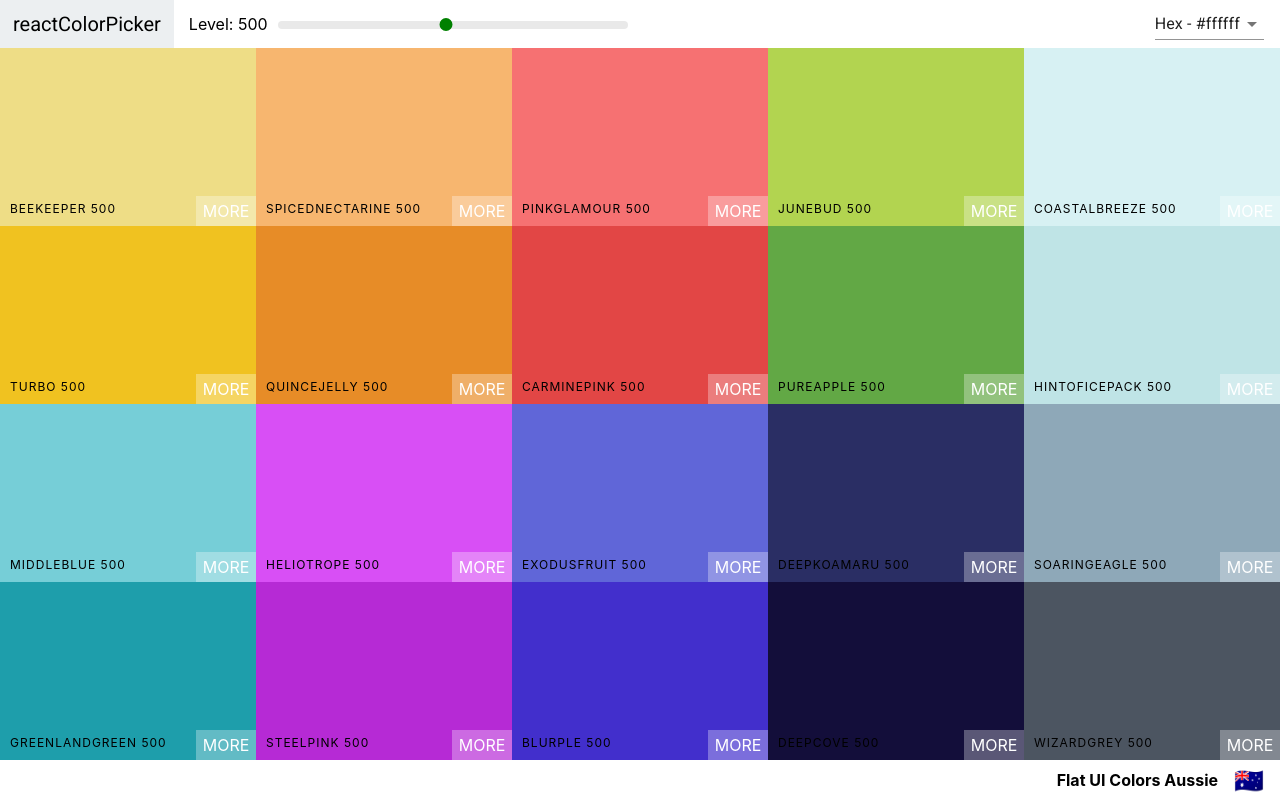
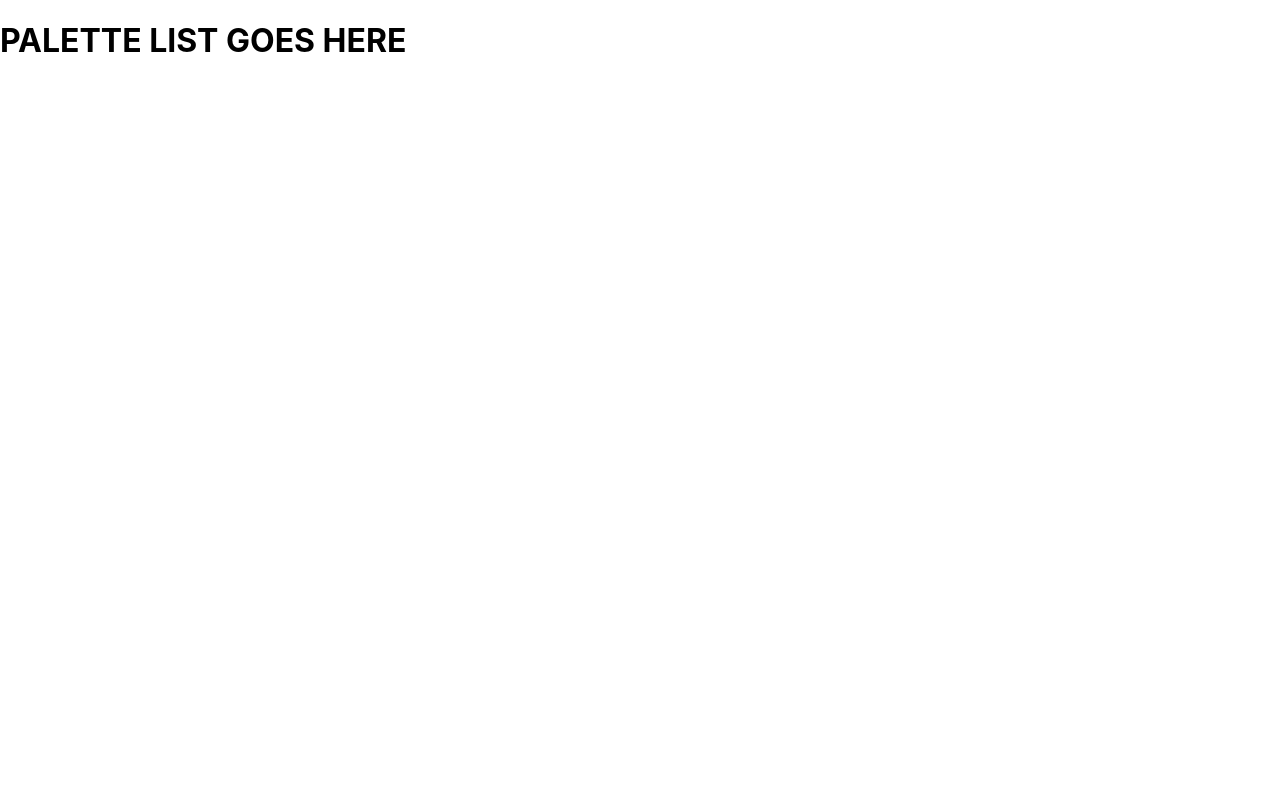
Before and after one commit to Black996/palette-ui, a React (Create React App) app: page / in a window 1280 px wide. Built offline with nearby package versions, Linux system fonts and the light colour scheme.

Commit message:
Add react router

```diff
--- a/package.json
+++ b/package.json
@@ -13,6 +13,7 @@
     "react": "^17.0.2",
     "react-copy-to-clipboard": "^5.0.3",
     "react-dom": "^17.0.2",
+    "react-router-dom": "^5.2.0",
     "react-scripts": "4.0.3",
     "web-vitals": "^1.1.1"
   },
--- a/src/App.js
+++ b/src/App.js
@@ -1,4 +1,5 @@
 import React, { Component } from 'react';
+import { Route, Switch } from "react-router-dom";
 import Palette from "./Palette";
 import seedColors from "./seedColors";
 import { generatePalette } from "./colorHelpers";
@@ -6,9 +7,15 @@
 class App extends Component {
   render() {
     return (
-      <div>
-        <Palette palette={generatePalette(seedColors[4])} />
-      </div>
+      <Switch>
+        <Route exact path="/" render={() => <h1>PALETTE LIST GOES HERE</h1>} />
+        <Route exact path="/palette/:id" render={() => <h1>INDIVIDUAL PALETTE </h1>} />
+      </Switch>
+
+
+      //   <div>
+      //     <Palette palette={generatePalette(seedColors[4])} />
+      //   </div>
     )
   }
 }
--- a/src/index.js
+++ b/src/index.js
@@ -3,10 +3,13 @@
 import './index.css';
 import App from './App';
 import reportWebVitals from './reportWebVitals';
+import { BrowserRouter } from 'react-router-dom';
 
 ReactDOM.render(
   <React.StrictMode>
-    <App />
+    <BrowserRouter>
+      <App />
+    </BrowserRouter>
   </React.StrictMode>,
   document.getElementById('root')
 );
```
Also changed, not shown: 1 other file (tests, documents, lock files or other folders).
